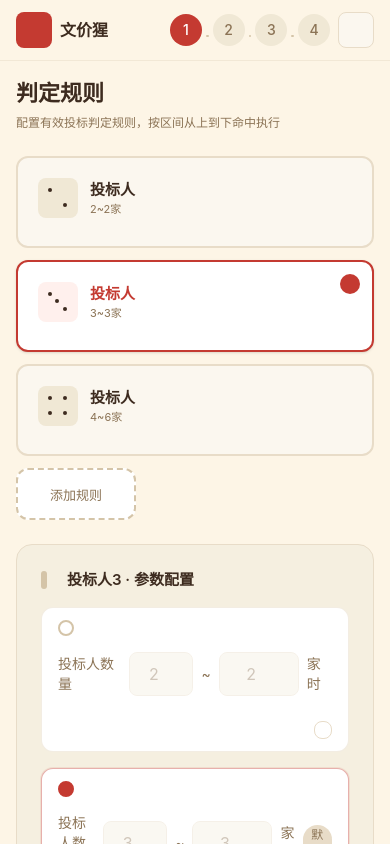
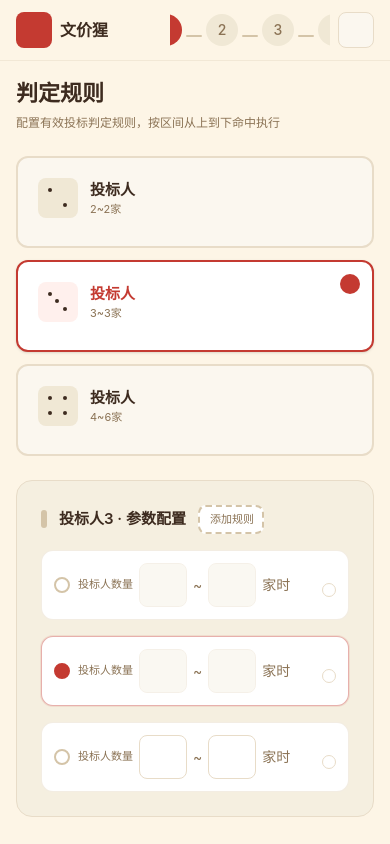
Before and after one commit to sikenali/bid-quotation, a React (Vite) app: page /rules in a window 390 px wide. Shown: the top 844 px of the page. Built offline with nearby package versions, Linux system fonts and the light colour scheme; no server answers.

Commit message:
feat: 移动端专项优化（底部按钮居中/步骤指示居中/规则与单位组件紧凑化）PC端不变

```diff
--- a/src/components/Layout.tsx
+++ b/src/components/Layout.tsx
@@ -41,7 +41,7 @@ export default function Layout({ children }: Props) {
             {/* 右侧操作区 */}
             <div className="flex items-center gap-2">
               {!isResultPage && (
-                <div className="overflow-x-auto sm:overflow-visible max-w-[160px] sm:max-w-none">
+                <div className="flex justify-center sm:justify-start overflow-x-auto sm:overflow-visible max-w-[160px] sm:max-w-none">
                   <StepIndicator currentStep={currentStep} />
                 </div>
               )}
--- a/src/components/RuleManager.tsx
+++ b/src/components/RuleManager.tsx
@@ -102,7 +102,7 @@ export default function RuleManager() {
         {!isCappedRange && !isFixedRange && (
           <button
             onClick={addNewRule}
-            className={`min-w-[120px] py-3 px-4 border-2 border-dashed rounded-xl flex flex-col items-center justify-center gap-1 cursor-pointer transition-all ${
+            className={`hidden sm:flex min-w-[120px] py-3 px-4 border-2 border-dashed rounded-xl flex-col items-center justify-center gap-1 cursor-pointer transition-all ${
               isDark
                 ? 'border-[#3D3D3D] text-[#C0B098] hover:border-[#C43A31] hover:text-[#C43A31] bg-[#252525]'
                 : 'bg-white border-[#D4C4A8] hover:border-[#C43A31]/60 hover:bg-[#FFF8F5] text-text-secondary'
@@ -115,11 +115,24 @@ export default function RuleManager() {
       </div>
 
       <div className={`rounded-2xl p-6 space-y-4 border ${isDark ? 'bg-[#2D2D2D] border-[#3D3D3D]' : 'bg-[#F5EFE0] border-[#E8DCC8]'}`}>
-        <div className="flex items-center gap-5">
+        <div className="flex items-center gap-3 sm:gap-5">
           <div className={`w-1.5 h-4.5 rounded-[3px] flex-shrink-0 ${isDark ? 'bg-[#C0B098]' : 'bg-[#D4C4A8]'}`} />
           <h3 className={`font-semibold text-[15px] ${isDark ? 'text-[#F2EDE4]' : 'text-text'}`}>
             {validRules.length > 0 ? `投标人${validRules.length} · 参数配置` : '投标人参数配置'}
           </h3>
+          {!isCappedRange && !isFixedRange && (
+            <button
+              onClick={addNewRule}
+              className={`sm:hidden border-2 border-dashed rounded-lg flex items-center justify-center gap-0.5 cursor-pointer transition-all px-2 py-1 text-[11px] ${
+                isDark
+                  ? 'border-[#3D3D3D] text-[#C0B098] hover:border-[#C43A31] hover:text-[#C43A31] bg-[#252525]'
+                  : 'bg-white border-[#D4C4A8] hover:border-[#C43A31]/60 hover:bg-[#FFF8F5] text-text-secondary'
+              }`}
+            >
+              <i className="ri-add-line text-sm"></i>
+              <span>添加规则</span>
+            </button>
+          )}
         </div>
 
         {validRules.length === 0 ? (
@@ -167,50 +180,59 @@ function RuleRow({
   const isFixedRange = rule.minCount >= 7 && rule.maxCount === 10;
   const showCappedBadge = isCapped || isFixedRange;
   return (
-    <div className={`rounded-xl border transition-all ${
+    <div className={`relative rounded-xl border transition-all ${
       isActive
         ? isDark ? 'bg-[#252525] border-[#C43A31]/40 ring-1 ring-[#C43A31]/20' : 'bg-white border-[#C43A31]/40 ring-1 ring-[#C43A31]/10'
         : isDark ? 'bg-[#252525] border-[#3D3D3D]' : 'bg-white border-[#E8DCC8]/50'
     }`}>
-      <div className="flex items-center gap-4 px-4 py-3 flex-wrap md:flex-nowrap">
+      <div className="flex items-center gap-2 sm:gap-4 px-3 sm:px-4 py-3 flex-nowrap">
         <button
           onClick={onSelect}
           className={`w-4 h-4 rounded-full border-2 flex-shrink-0 transition-all ${
             isActive ? 'border-[#C43A31] bg-[#C43A31]' : isDark ? 'border-[#3D3D3D] bg-transparent' : 'border-[#D4C4A8] bg-transparent'
           }`}
         />
-        <div className="flex items-center gap-2">
-          <span className={`text-sm ${isDark ? 'text-[#C0B098]' : 'text-text-secondary'}`}>投标人数量</span>
+        <div className="flex items-center gap-1.5 sm:gap-2 min-w-0">
+          <span className={`text-sm sm:text-sm text-[11px] sm:text-sm ${isDark ? 'text-[#C0B098]' : 'text-text-secondary'}`}>投标人数量</span>
           <input
             type="number"
             value={rule.minCount}
             disabled={isLocked}
             onChange={(e) => onUpdate({ minCount: parseInt(e.target.value) || 0 })}
-            className={`input-field w-16 text-center ${isDark ? 'bg-[#252525] border-[#3D3D3D] text-[#F2EDE4]' : ''} ${isLocked ? 'opacity-40 cursor-not-allowed bg-[#F5EFE0] text-text-secondary' : ''}`}
+            className={`input-field w-12 sm:w-16 text-center ${isDark ? 'bg-[#252525] border-[#3D3D3D] text-[#F2EDE4]' : ''} ${isLocked ? 'opacity-40 cursor-not-allowed bg-[#F5EFE0] text-text-secondary' : ''}`}
           />
           <span className={`text-sm ${isDark ? 'text-[#C0B098]' : 'text-text-secondary'}`}>~</span>
           <input
             type="number"
             value={isCapped ? 10 : (rule.maxCount === -1 ? '' : rule.maxCount)}
             onChange={(e) => onUpdate({ maxCount: e.target.value ? parseInt(e.target.value) : -1 })}
-            className={`input-field w-20 text-center ${isDark ? 'bg-[#252525] border-[#3D3D3D] text-[#F2EDE4]' : ''} ${isLocked ? 'opacity-40 cursor-not-allowed bg-[#F5EFE0] text-text-secondary' : ''}`}
+            className={`input-field w-12 sm:w-20 text-center ${isDark ? 'bg-[#252525] border-[#3D3D3D] text-[#F2EDE4]' : ''} ${isLocked ? 'opacity-40 cursor-not-allowed bg-[#F5EFE0] text-text-secondary' : ''}`}
             placeholder={isCapped ? '10' : '无限'}
             disabled={isLocked}
           />
           <span className={`text-sm ${isDark ? 'text-[#C0B098]' : 'text-text-secondary'}`}>家时</span>
-          {isLocked && index > 0 && <span className="text-xs px-2 py-0.5 rounded-full bg-[#E8DCC8] text-text-secondary">默认</span>}
-          {showCappedBadge && <span className={`text-xs px-2 py-0.5 rounded-full ${isDark ? 'bg-[#C43A31]/20 text-[#C43A31]' : 'bg-[#FFF0ED] text-[#C43A31]'}`}>上限10</span>}
+          {isLocked && index > 0 && <span className="hidden sm:inline text-xs px-2 py-0.5 rounded-full bg-[#E8DCC8] text-text-secondary">默认</span>}
+          {showCappedBadge && <span className={`hidden sm:inline text-xs px-2 py-0.5 rounded-full ${isDark ? 'bg-[#C43A31]/20 text-[#C43A31]' : 'bg-[#FFF0ED] text-[#C43A31]'}`}>上限10</span>}
         </div>
-        <div className="ml-auto">
+        <div className="ml-auto sm:ml-0 sm:hidden">
           <button
             onClick={onRemove}
-            className={`p-2 rounded-lg transition-colors ${isDark ? 'text-[#C0B098] hover:text-[#C43A31] hover:bg-[#2D2D2D]' : 'text-text-secondary hover:text-[#C43A31] hover:bg-[#FFF0ED]'}`}
+            className={`p-1.5 rounded-lg transition-colors ${isDark ? 'text-[#C0B098] hover:text-[#C43A31] hover:bg-[#2D2D2D]' : 'text-text-secondary hover:text-[#C43A31] hover:bg-[#FFF0ED]'}`}
             aria-label="删除规则"
           >
             <i className="ri-close-line text-base"></i>
           </button>
         </div>
       </div>
+      <div className="hidden sm:block absolute top-2 right-2">
+        <button
+          onClick={onRemove}
+          className={`p-2 rounded-lg transition-colors ${isDark ? 'text-[#C0B098] hover:text-[#C43A31] hover:bg-[#2D2D2D]' : 'text-text-secondary hover:text-[#C43A31] hover:bg-[#FFF0ED]'}`}
+          aria-label="删除规则"
+        >
+          <i className="ri-close-line text-base"></i>
+        </button>
+      </div>
     </div>
   );
 }
--- a/src/pages/Step1Algorithm.tsx
+++ b/src/pages/Step1Algorithm.tsx
@@ -32,7 +32,7 @@ export default function Step1Algorithm() {
 
       <AlgorithmParams />
 
-      <div className="flex justify-end pt-4">
+      <div className="flex justify-center sm:justify-end pt-4">
         <button
           onClick={handleNext}
           className="btn-primary"
--- a/src/pages/Step2Rules.tsx
+++ b/src/pages/Step2Rules.tsx
@@ -19,7 +19,7 @@ export default function Step2Rules() {
 
       <RuleManager />
 
-      <div className="flex items-center justify-between pt-4 flex-col sm:flex-row gap-3 sm:gap-0">
+      <div className="flex items-center justify-center sm:justify-between pt-4 flex-col sm:flex-row gap-3 sm:gap-0">
         <button onClick={handlePrev} className="btn-secondary w-full sm:w-auto">
           <i className="ri-arrow-left-line"></i>
           <span>上一步</span>
--- a/src/pages/Step3Deduction.tsx
+++ b/src/pages/Step3Deduction.tsx
@@ -26,7 +26,7 @@ export default function Step3Deduction() {
 
       <DeductionForm />
 
-      <div className="flex items-center justify-between pt-4 flex-col sm:flex-row gap-3 sm:gap-0">
+      <div className="flex items-center justify-center sm:justify-between pt-4 flex-col sm:flex-row gap-3 sm:gap-0">
         <button onClick={handlePrev} className="btn-secondary w-full sm:w-auto">
           <i className="ri-arrow-left-line"></i>
           <span>上一步</span>
--- a/src/pages/Step4BidInput.tsx
+++ b/src/pages/Step4BidInput.tsx
@@ -50,7 +50,7 @@ export default function Step4BidInput() {
 
       <BidInput />
 
-      <div className="flex items-start justify-between pt-4 flex-col sm:flex-row gap-3 sm:gap-0">
+      <div className="flex items-center justify-center sm:justify-between pt-4 flex-col sm:flex-row gap-3 sm:gap-0">
         <button onClick={handlePrev} className="btn-secondary w-full sm:w-auto">
           <i className="ri-arrow-left-line"></i>
           <span>上一步</span>
```
Also changed, not shown: src/components/BidInput.tsx (+7 -7 lines).
